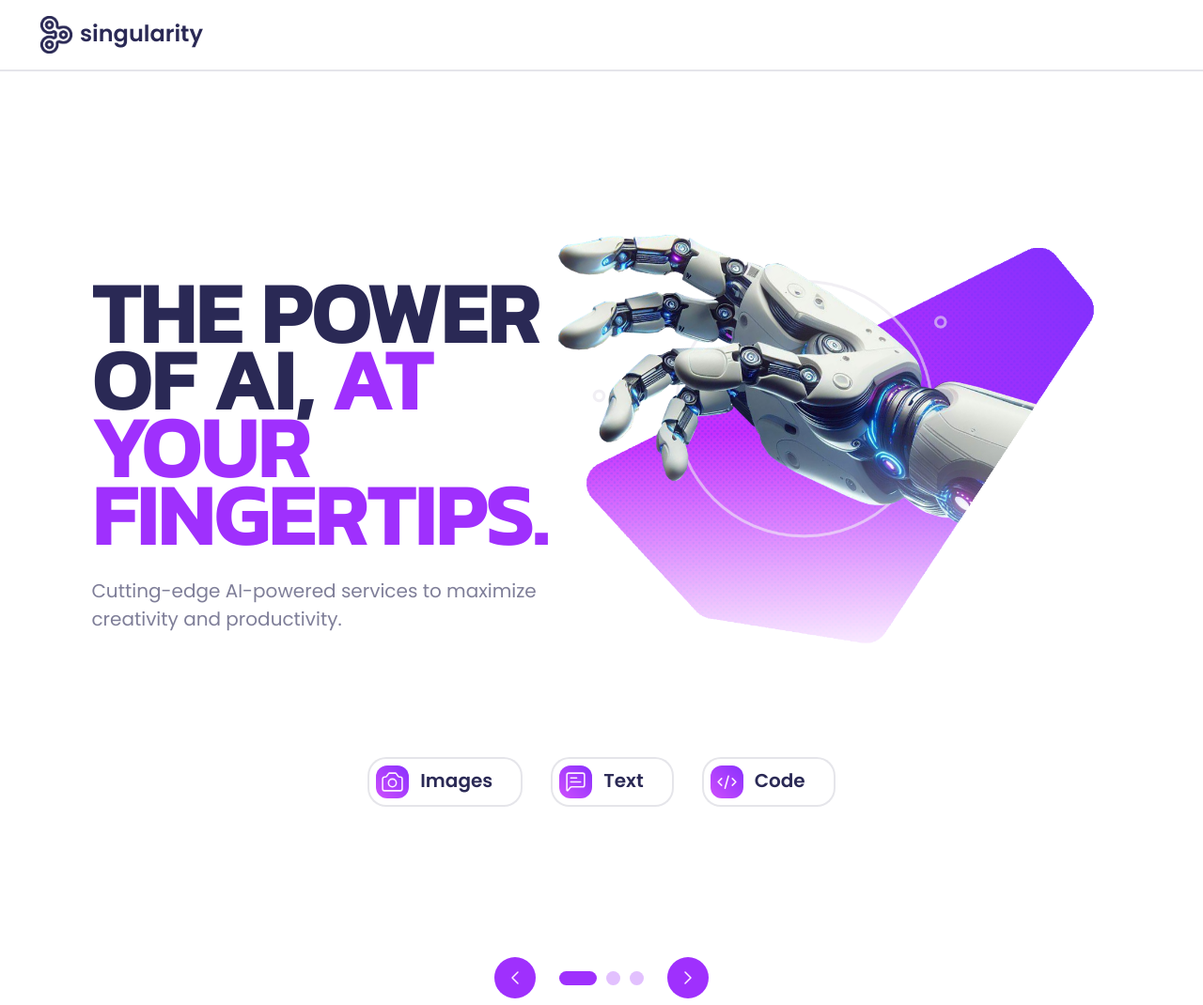
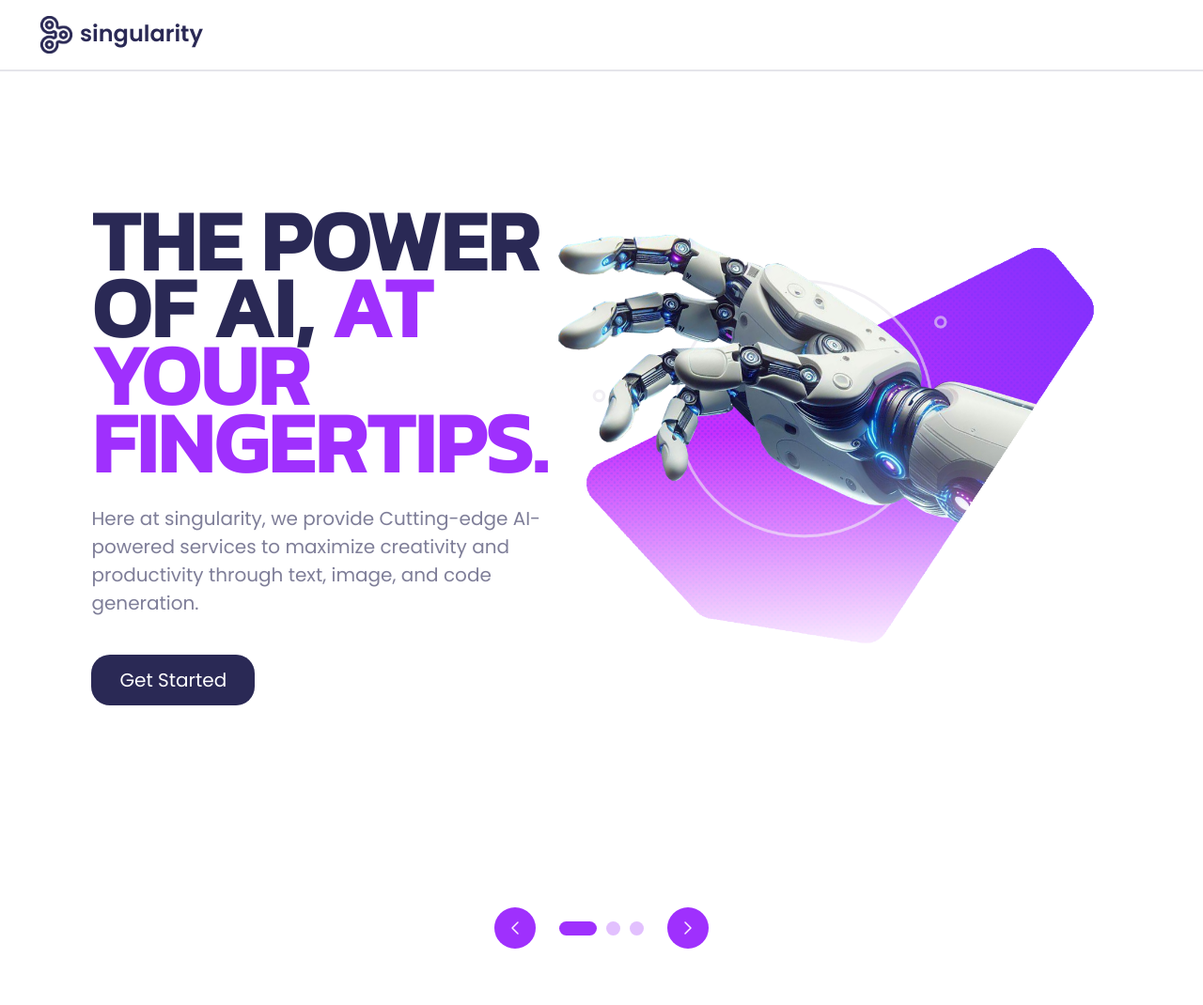
Before and after one commit to shiloholotu/fbla2024, a Flask app: page / in a window 1280 px wide. Shown: the top 1070 px of the page at 94% size. Run offline with Flask 3, Linux system fonts and the light colour scheme.

Commit message:
Fix: turn flask server to debug mode

```diff
--- a/app.py
+++ b/app.py
@@ -13,4 +13,4 @@ def demo():
 
 
 if __name__ == "__main__":
-    app.run()
+    app.run(debug=True)
--- a/static/scripts/effects.js
+++ b/static/scripts/effects.js
@@ -43,4 +43,3 @@ function parallax(id, strength){
 
 parallax("aiHead",0.5);
 parallax("aiText",0.3);
-parallax("tagHolder",0.7);
--- a/static/styles/main.css
+++ b/static/styles/main.css
@@ -144,38 +144,20 @@ body{
     max-width: 600px;
 }
 
-/* features */
-
-#tagHolder{
-    display: flex;
-    justify-content: center;
-}
-
-.featureTag img{
-    background: linear-gradient(45deg, #ce4efd, #8830fd);
-    width: 25px;
-    padding: 5px;
-    border-radius: 12px;
-    vertical-align: middle;
-    margin-right: 12px;
-}
-
-.featureTag{
+#getStarted{
+    font-family: 'Poppins';
+    text-decoration: none;
+    color: white;
+    padding: 12px;
     display: block;
     width: fit-content;
-    padding: 7px;
+    font-size: 20px;
+    border-radius: 20px;
+    padding-left: 30px;
     padding-right: 30px;
-    border:2px solid rgb(0,0,50,0.1);
-    font-size: 20px;
-    font-weight: 600;
-    margin-right: 15px;
-    margin-left: 15px;
-    border-radius: 20px;
-    background:rgb(255,255,255,0.7);
-    backdrop-filter: blur(10px);
+    background: var(--font-color);
+    margin-top:40px;
 }
-
-
 
 /* TRY IT OUT PAGE */
 
--- a/templates/index.html
+++ b/templates/index.html
@@ -38,18 +38,15 @@
             <div id="landingSection">
                 <div id="aiText">
                     <h1>The power of AI, <span class='purpText'>at your fingertips.</span></h1>
-                    <p>Cutting-edge AI-powered services to maximize creativity and productivity.</p>
+                    <p>Here at singularity, we provide Cutting-edge AI-powered services to maximize creativity and productivity through text, image, and code generation.</p>
+                    <a id="getStarted" href="/demo">Get Started</a>
                 </div>
                 <img id="aiHead" src="static/assets/hand.png">
             </div>
 
 
 
-            <div id="tagHolder">
-                <div class="featureTag" ><img src="static/assets/svg/camera.svg">Images</div>
-                <div class="featureTag" ><img src="static/assets/svg/text.svg">Text</div>
-                <div class="featureTag" ><img src="static/assets/svg/code.svg">Code</div>
-            </div>
+
         </div>
 
         <div class="gap"></div>
```
